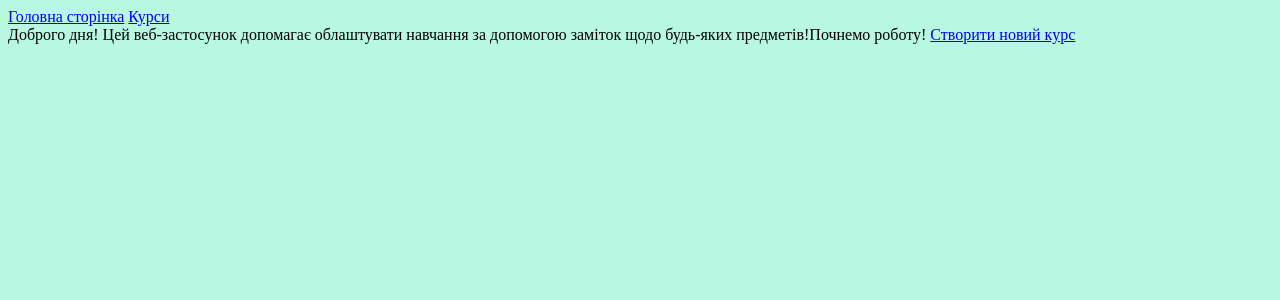
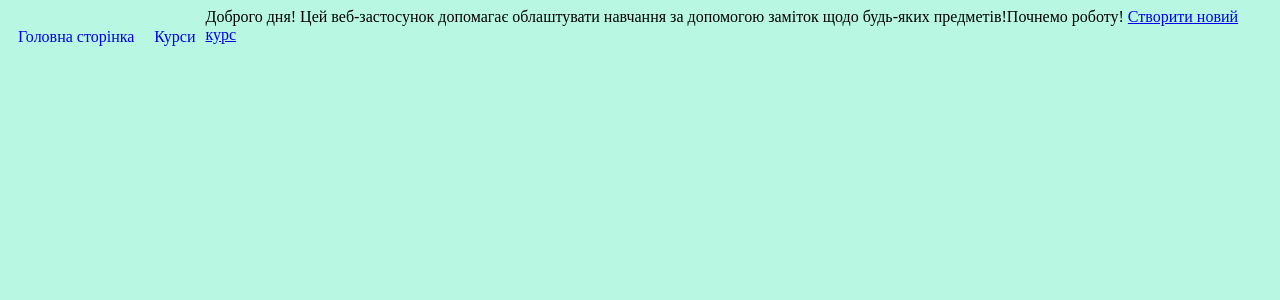
Before and after one commit to viniwell/startweb, a Django app: page /school_log/ in a window 1280 px wide. Shown: the top 300 px of the page. Run offline with Django 4.2, Linux system fonts and the light colour scheme.

Commit message:
school_log

```diff
--- a/school_log/static/school_log/style_school_log.css
+++ b/school_log/static/school_log/style_school_log.css
@@ -5,6 +5,22 @@ body{
 head {
     font-size: 30pt;
     background-color: aquamarine;
-
-
 }
+nav{
+    float: left;
+    text-decoration: none;
+    margin: 10px;
+}
+nav a {
+    display: block;
+    margin: 10px 0;
+    text-decoration: none;
+}
+a:hover{
+    text-decoration: underline;
+    color: rgb(95, 11, 112);
+    text-decoration-color: rgb(95, 11, 112);
+}
+a:visited{
+    color: rgb(43, 76, 237);
+}
--- a/school_log/templates/layout/basic.html
+++ b/school_log/templates/layout/basic.html
@@ -12,6 +12,8 @@
 
     <nav>
         <a href="{% url "index_school_log" %} " id=1>Головна сторінка</a>
+    </nav>
+    <nav>
         <a href="{% url "subjects" %}" id=2>Курси</a>
     </nav>
     {% block content %}
--- a/school_log/templates/school_log/subjects.html
+++ b/school_log/templates/school_log/subjects.html
@@ -3,7 +3,7 @@
 
 {% block content %}
 
-    <a href="{% url "create_new_subject" %}">Створити новий курс</a>
+<a href="{% url "create_new_subject" %}">Створити новий курс</a>
 {% for subject in subjects  %}
 <div>
 <a href="{% url "subject" subject.id %}">{{subject.name}}</a>
```
Also changed, not shown: board/static/board/style.css (line endings or trailing spaces).
